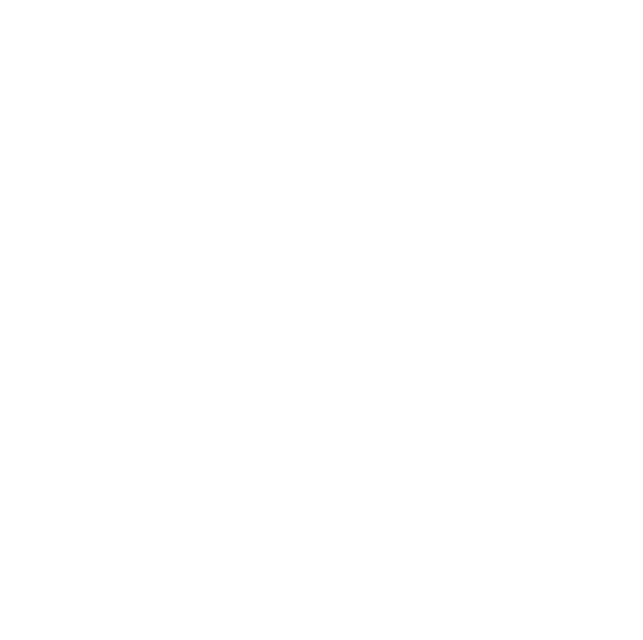
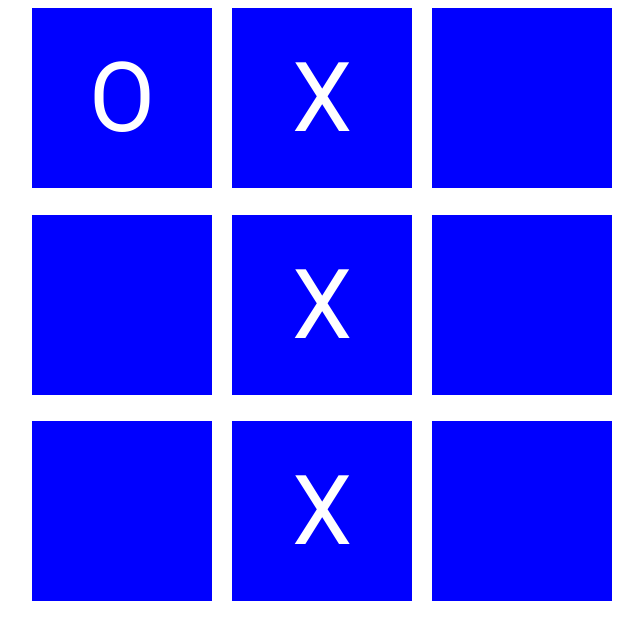
Before and after one commit to miho0/minimax, a plain HTML site: page index.html in a window 1280 px wide. Shown: the whole page, without its empty margins (318-961 px from the left). Drawn offline with nearby package versions, Linux system fonts and the light colour scheme.

Commit message:
basic ui, drawing different states

```diff
--- a/index.html
+++ b/index.html
@@ -3,7 +3,26 @@
   <head>
     <meta charset="UTF-8" />
     <meta name="viewport" content="width=device-width, initial-scale=1.0" />
+    <link rel="stylesheet" href="style.css" />
+    <script src="script.js" type="module"></script>
+    <script
+      src="https://code.jquery.com/jquery-3.3.1.slim.min.js"
+      integrity="sha384-q8i/X+965DzO0rT7abK41JStQIAqVgRVzpbzo5smXKp4YfRvH+8abtTE1Pi6jizo"
+      crossorigin="anonymous"
+    ></script>
     <title>Minimax</title>
   </head>
-  <body></body>
+  <body>
+    <div class="main">
+      <div class="00 field"></div>
+      <div class="01 field"></div>
+      <div class="02 field"></div>
+      <div class="10 field"></div>
+      <div class="11 field"></div>
+      <div class="12 field"></div>
+      <div class="20 field"></div>
+      <div class="21 field"></div>
+      <div class="22 field"></div>
+    </div>
+  </body>
 </html>
--- a/script.js
+++ b/script.js
@@ -0,0 +1,33 @@
+let state;
+
+const init = () => {
+  state = [
+    [1, 2, 0],
+    [0, 2, 0],
+    [0, 2, 0],
+  ];
+  draw();
+};
+
+const draw = () => {
+  for (let i = 0; i < 3; i++) {
+    for (let j = 0; j < 3; j++) {
+      const elm = $(`.${i}${j}`);
+      switch (state[i][j]) {
+        case 0:
+          elm.html("");
+          break;
+        case 1:
+          elm.html("<p class='filled'>O</p>");
+          break;
+        case 2:
+          elm.html("<p class='filled'>X</p>");
+          break;
+        default:
+          console.log("how did this happen??");
+      }
+    }
+  }
+};
+
+init();
--- a/style.css
+++ b/style.css
@@ -0,0 +1,24 @@
+.main {
+  display: flex;
+  flex-wrap: wrap;
+  gap: 20px;
+  width: 600px;
+  height: 600px;
+  justify-content: center;
+  margin: auto;
+}
+
+.field {
+  width: 30%;
+  height: 30%;
+  background-color: blue;
+  display: flex;
+  align-items: center;
+  justify-content: center;
+}
+
+.filled {
+  color: white;
+  font-family: "Roboto";
+  font-size: 6rem;
+}
```
